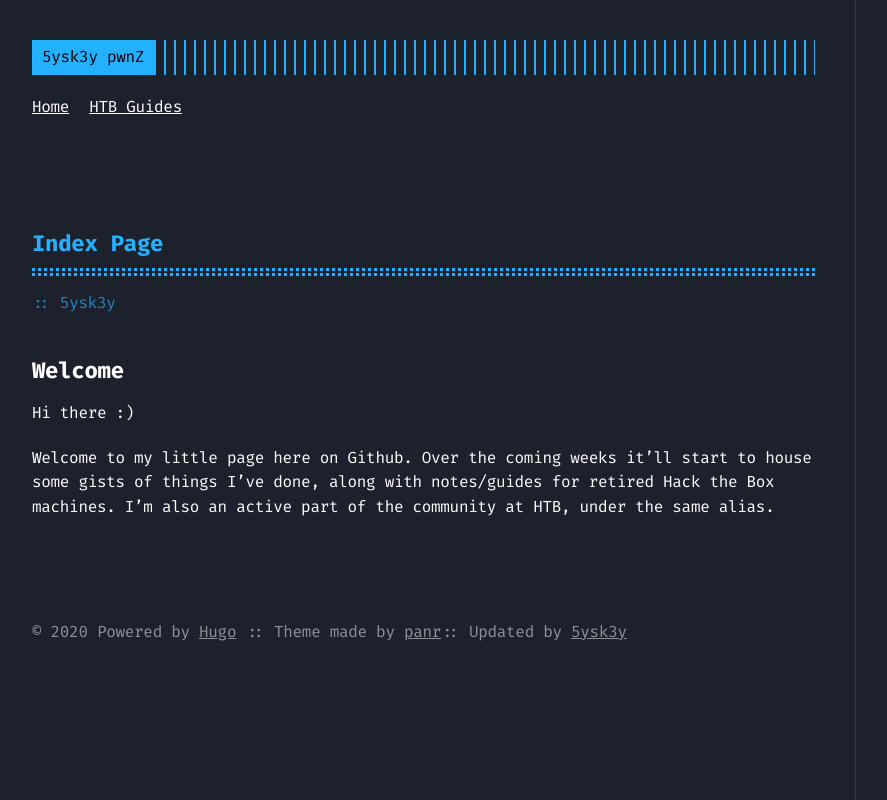
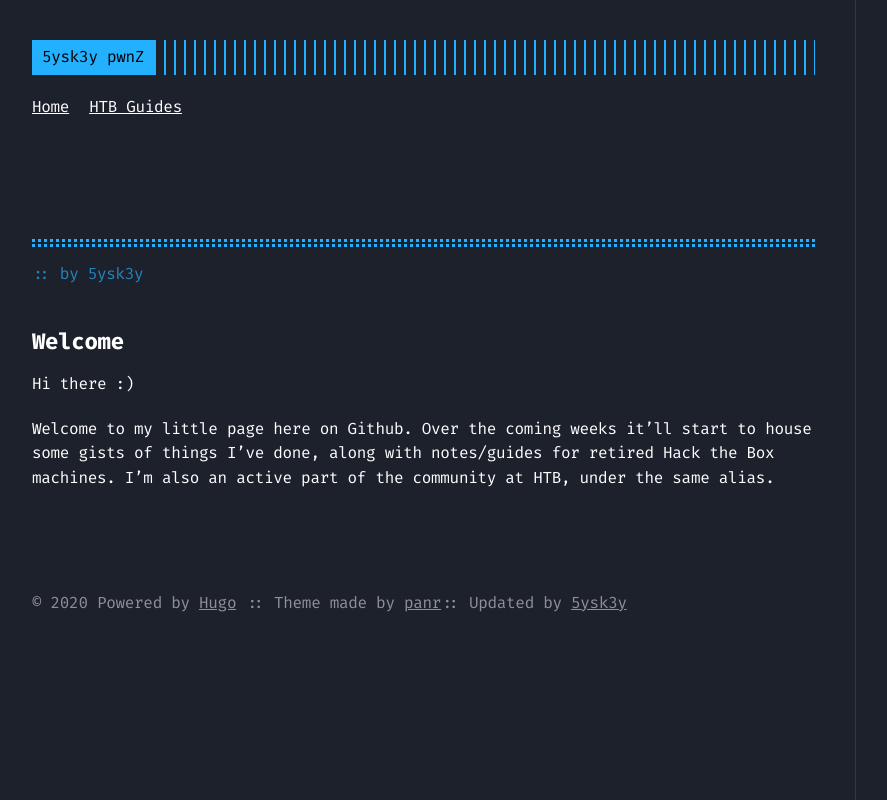
Before and after one commit to 5ysk3y/5ysk3y.github.io, a plain HTML site: page index.html in a window 1280 px wide. Shown: the whole page, without its empty margins (8-895 px from the left). Drawn offline with Linux system fonts and the light colour scheme.

Commit message:
rebuilding site Sun 29 Mar 2020 01:34:32 PM UTC

```diff
--- a/index.html
+++ b/index.html
@@ -2,7 +2,7 @@
 <html lang="en">
 <head>
 
-    <title>Index Page :: 5ysk3y Pwnz — An online resource for Hack the Box stuff</title>
+    <title> :: 5ysk3y Pwnz — An online resource for Hack the Box stuff</title>
 
   <meta http-equiv="content-type" content="text/html; charset=utf-8">
 <meta name="viewport" content="width=device-width, initial-scale=1.0, maximum-scale=1">
@@ -34,16 +34,16 @@ Welcome to my little page here on Github. Over the coming weeks it&amp;rsquo;ll
 
   <meta name="twitter:site" content="" />
 
-<meta name="twitter:creator" content="5ysk3y" />
+<meta name="twitter:creator" content="by 5ysk3y" />
 
 
 <meta property="og:locale" content="en" />
 <meta property="og:type" content="article" />
-<meta property="og:title" content="Index Page :: 5ysk3y Pwnz">
+<meta property="og:title" content=" :: 5ysk3y Pwnz">
 <meta property="og:description" content="Welcome Hi there :)
 Welcome to my little page here on Github. Over the coming weeks it&amp;rsquo;ll start to house some gists of things I&amp;rsquo;ve done, along with notes/guides for retired Hack the Box machines. I&amp;rsquo;m also an active part of the community at HTB, under the same alias." />
 <meta property="og:url" content="https://5ysk3y.github.io/" />
-<meta property="og:site_name" content="Index Page" />
+<meta property="og:site_name" content="" />
 <meta property="og:image" content="https://5ysk3y.github.io/">
 <meta property="og:image:width" content="2048">
 <meta property="og:image:height" content="1024">
@@ -119,12 +119,12 @@ Welcome to my little page here on Github. Over the coming weeks it&amp;rsquo;ll
 
 <div class="post">
   <h1 class="post-title">
-    <a href="https://5ysk3y.github.io/">Index Page</a></h1>
+    <a href="https://5ysk3y.github.io/"></a></h1>
   <div class="post-meta">
 
 
     <span class="post-author">::
-      5ysk3y
+      by 5ysk3y
     </span>
 
   </div>
--- a/index.xml
+++ b/index.xml
@@ -11,7 +11,7 @@
 
 
     <item>
-      <title>Index Page</title>
+      <title></title>
       <link>https://5ysk3y.github.io/</link>
       <pubDate>Mon, 01 Jan 0001 00:00:00 +0000</pubDate>
 
```
Also changed, not shown: sitemap.xml (+4 -4 lines).
